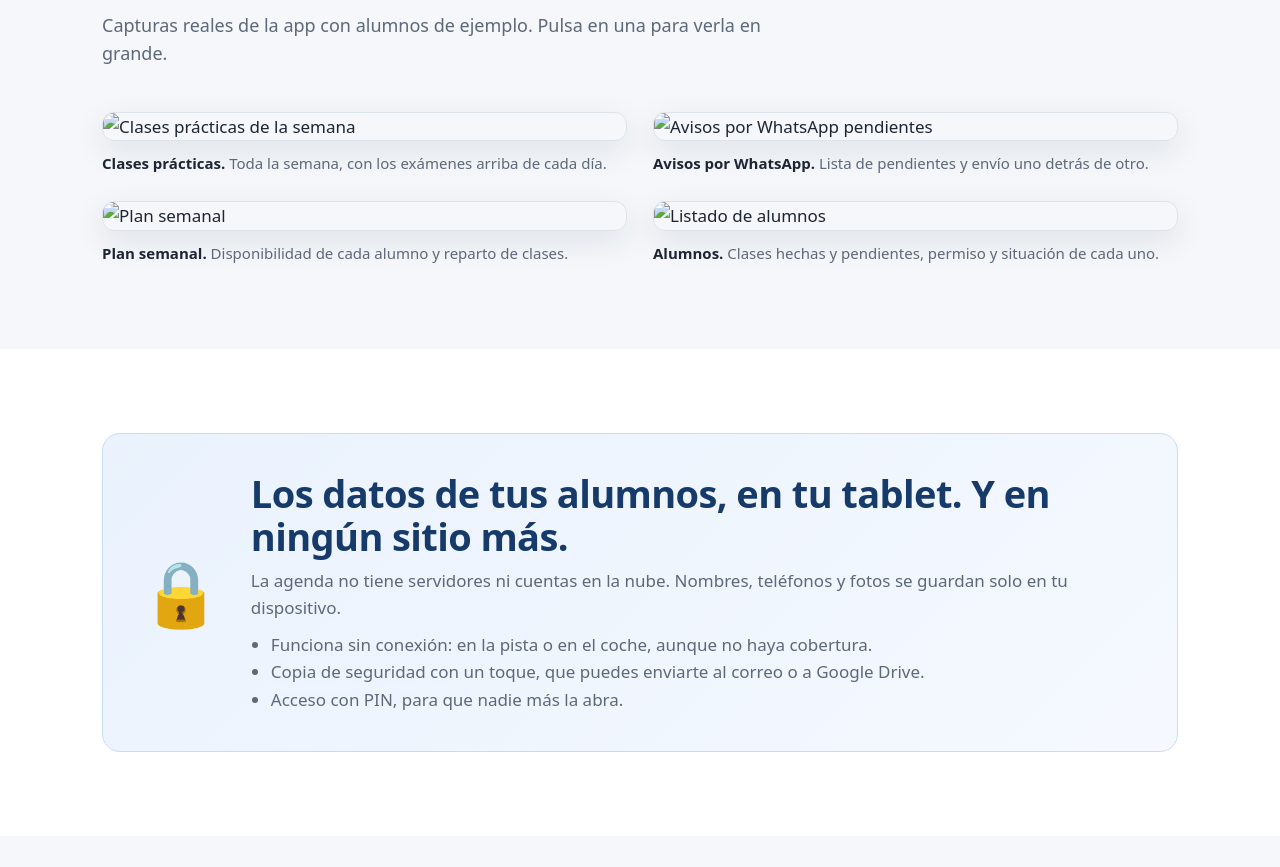
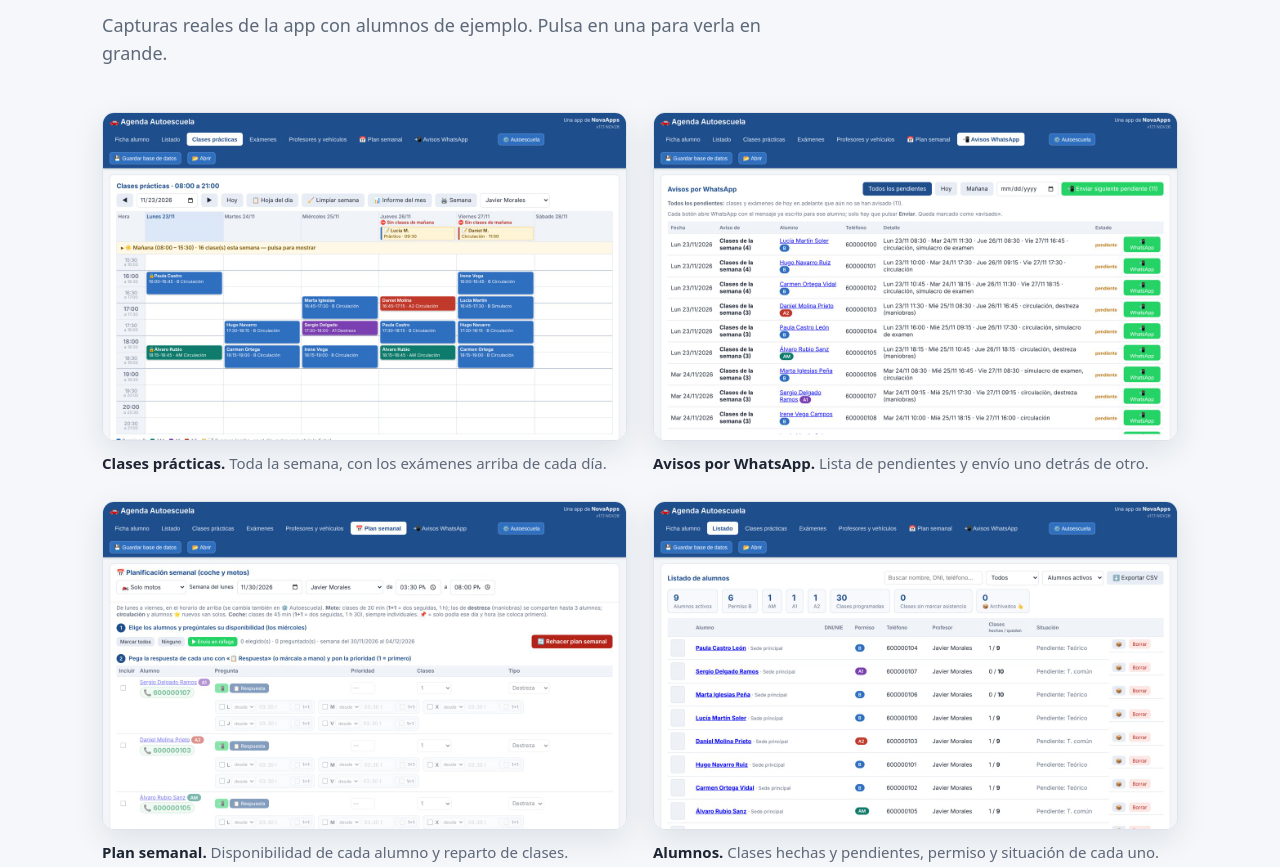
Before and after one commit to novaApps-es/novaApps-es.github.io, a plain HTML site: page index.html in a window 1280 px wide. Shown: the part 1553-2420 px from the top of the page. Drawn offline with Linux system fonts and the light colour scheme.

Commit message:
Add files via upload

```diff
--- a/index.html
+++ b/index.html
@@ -5,14 +5,14 @@
 <meta name="viewport" content="width=device-width, initial-scale=1">
 <title>Agenda Autoescuela · La agenda del profesor de prácticas · NovaApps</title>
 <meta name="description" content="Agenda para profesores de autoescuela: clases prácticas, exámenes y avisos a los alumnos por WhatsApp desde tu tablet. Sin nube: los datos se quedan en tu dispositivo. 30 días de prueba gratis.">
-<link rel="icon" href="img/icono.png">
+<link rel="icon" href="icono.png">
 <link rel="canonical" href="https://novaapps-es.github.io/">
 <meta property="og:type" content="website">
 <meta property="og:title" content="Agenda Autoescuela · La agenda del profesor de prácticas">
 <meta property="og:description" content="Clases, exámenes y avisos por WhatsApp desde tu tablet. 30 días de prueba gratis.">
 <meta property="og:url" content="https://novaapps-es.github.io/">
-<meta property="og:image" content="https://novaapps-es.github.io/img/agenda.jpg">
-<!-- NovaApps · web v1.2 · nov 2026 -->
+<meta property="og:image" content="https://novaapps-es.github.io/agenda.jpg">
+<!-- NovaApps · web v1.3 · nov 2026 -->
 <style>
 :root{--azul:#1f4e8c;--azul2:#163a69;--noche:#0f2747;--tinta:#1d2533;--gris:#5d6878;--linea:#dde3ea;--fondo:#f5f7fa;--verde:#1fae5b;--wa:#25d366;--ambar:#f2b33d}
 *{box-sizing:border-box}
@@ -121,7 +121,7 @@ footer a{color:#c7d6ec}
 
 <header class="top">
   <div class="wrap">
-    <a class="marca" href="#"><img src="img/icono.png" alt="">NovaApps</a>
+    <a class="marca" href="#"><img src="icono.png" alt="">NovaApps</a>
     <nav><a href="#funciones">Funciones</a><a href="#capturas">Capturas</a><a href="#precios">Precios</a><a href="#preguntas">Preguntas</a></nav>
     <a class="btn azul sm" href="https://novaapps-es.github.io/agenda/">Probar gratis</a>
   </div>
@@ -141,7 +141,7 @@ footer a{color:#c7d6ec}
     </div>
     <div class="marco">
       <div class="barra"><i></i><i></i><i></i></div>
-      <img src="img/agenda.jpg" alt="Semana de clases prácticas en la Agenda Autoescuela" loading="eager">
+      <img src="agenda.jpg" alt="Semana de clases prácticas en la Agenda Autoescuela" loading="eager">
     </div>
   </div>
 </div>
@@ -166,10 +166,10 @@ footer a{color:#c7d6ec}
     <h2>Así se ve por dentro</h2>
     <p class="sub">Capturas reales de la app con alumnos de ejemplo. Pulsa en una para verla en grande.</p>
     <div class="galeria">
-      <figure><img src="img/agenda.jpg" alt="Clases prácticas de la semana" loading="lazy"><figcaption><b>Clases prácticas.</b> Toda la semana, con los exámenes arriba de cada día.</figcaption></figure>
-      <figure><img src="img/avisos.jpg" alt="Avisos por WhatsApp pendientes" loading="lazy"><figcaption><b>Avisos por WhatsApp.</b> Lista de pendientes y envío uno detrás de otro.</figcaption></figure>
-      <figure><img src="img/plan.jpg" alt="Plan semanal" loading="lazy"><figcaption><b>Plan semanal.</b> Disponibilidad de cada alumno y reparto de clases.</figcaption></figure>
-      <figure><img src="img/alumnos.jpg" alt="Listado de alumnos" loading="lazy"><figcaption><b>Alumnos.</b> Clases hechas y pendientes, permiso y situación de cada uno.</figcaption></figure>
+      <figure><img src="agenda.jpg" alt="Clases prácticas de la semana" loading="lazy"><figcaption><b>Clases prácticas.</b> Toda la semana, con los exámenes arriba de cada día.</figcaption></figure>
+      <figure><img src="avisos.jpg" alt="Avisos por WhatsApp pendientes" loading="lazy"><figcaption><b>Avisos por WhatsApp.</b> Lista de pendientes y envío uno detrás de otro.</figcaption></figure>
+      <figure><img src="plan.jpg" alt="Plan semanal" loading="lazy"><figcaption><b>Plan semanal.</b> Disponibilidad de cada alumno y reparto de clases.</figcaption></figure>
+      <figure><img src="alumnos.jpg" alt="Listado de alumnos" loading="lazy"><figcaption><b>Alumnos.</b> Clases hechas y pendientes, permiso y situación de cada uno.</figcaption></figure>
     </div>
   </div>
 </section>
```
